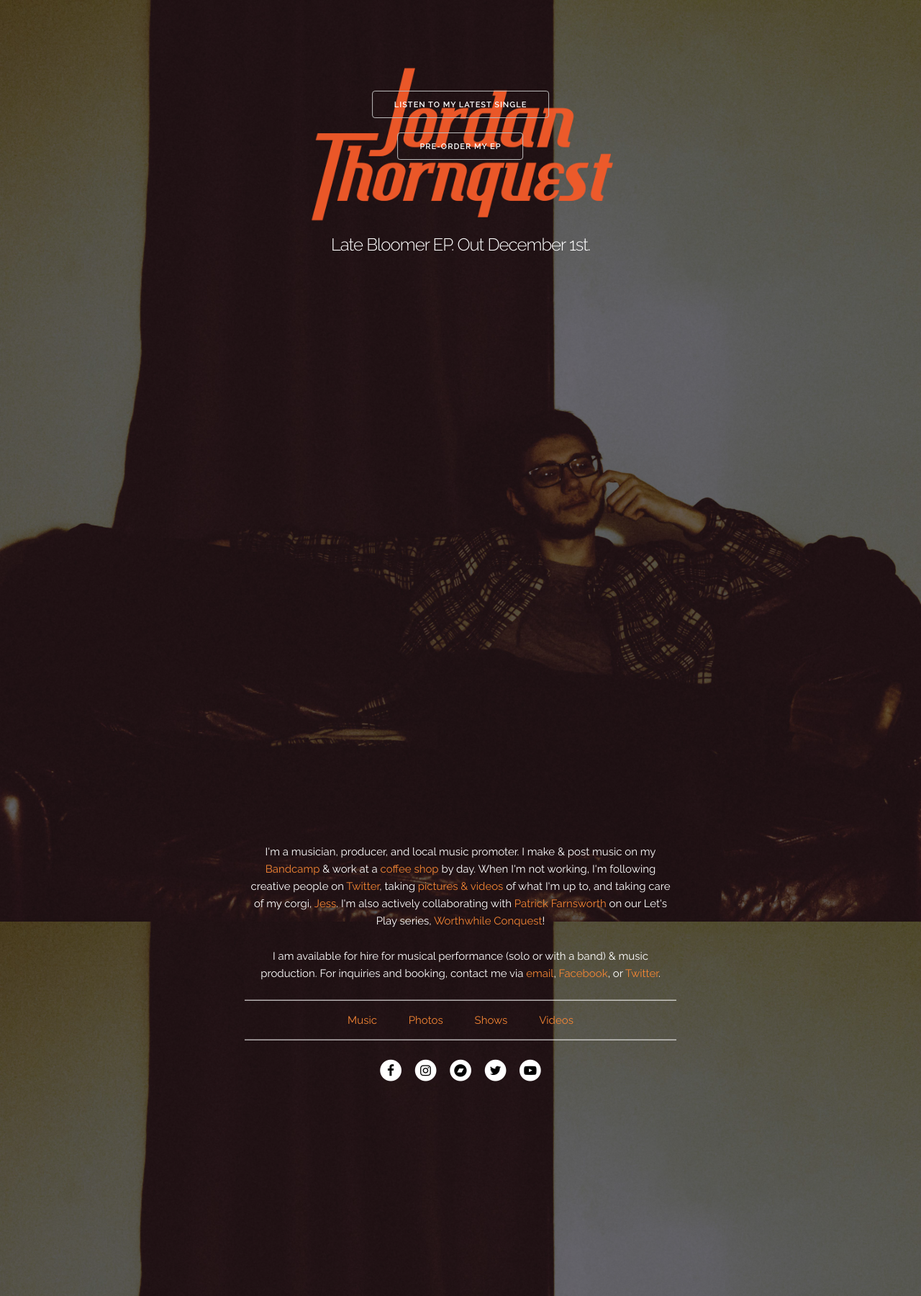
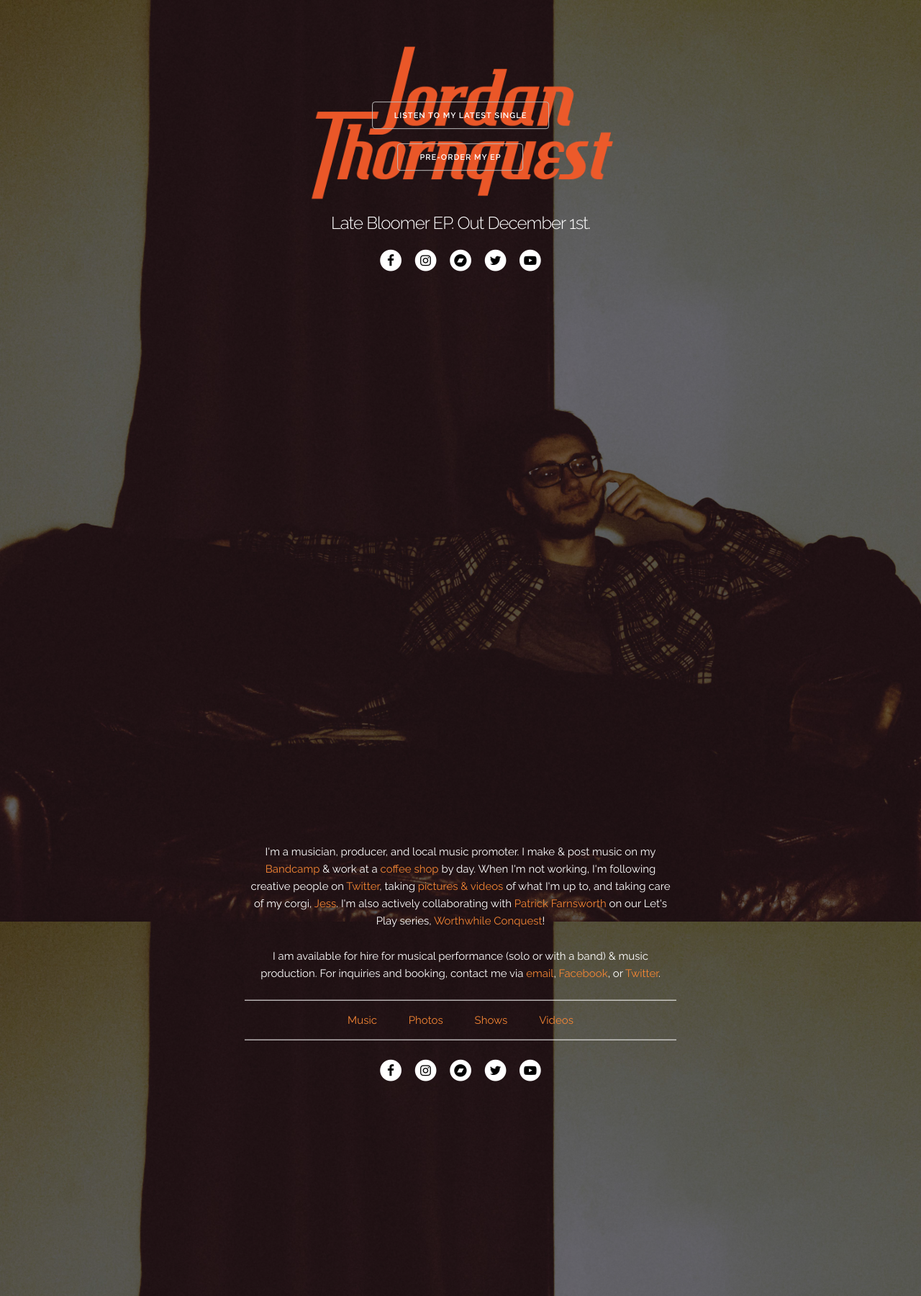
Before and after one commit to jordanthornquest/mains-and-monitors, a Jekyll site: the page built from index.html, in a window 1280 px wide. Shown: the whole page at 72% size. Built offline with Jekyll 4.4.1, drawn with Linux system fonts in a browser that asks for light colours; nearby versions of some CDN libraries.

Commit message:
Update index.html

```diff
--- a/index.html
+++ b/index.html
@@ -4,6 +4,7 @@
 
 <div class="intro">
   <div class="intro-content">
+    <div class="logo-box">
       <img class="img-responsive logo" src="logo.png" alt="Jordan Thornquest"></img>
       <nav class="mobile-nav">
         <ul>
@@ -14,9 +15,21 @@
         </ul>
       </nav>
       <h2>Late Bloomer EP. Out December 1st.</h2>
+    </div>
     <div class="buttons">
       <a class="button" href="http://music.jordanthornquest.com/track/people-demo">Listen to my latest single</a>
       <a class="button" href="http://music.jordanthornquest.com/track/late-bloomer">Pre-order my EP</a>
+    </div>
+    <div class="desktop-social">
+      <div class="social">
+        <ul>
+          <li><a href="https://www.facebook.com/jordanthornquestofficial"><span class="fa-stack fa-lg"><i class="fa fa-circle fa-stack-2x"></i><i class="fa fa-facebook fa-stack-1x fa-inverse"></i></span></a></li>
+          <li><a href="https://instagram.com/jordanthornquest"><span class="fa-stack fa-lg"><i class="fa fa-circle fa-stack-2x"></i><i class="fa fa-instagram fa-stack-1x fa-inverse"></i></span></a></li>
+          <li><a href="http://music.jordanthornquest.com"><span class="fa-stack fa-lg"><i class="fa fa-circle fa-stack-2x"></i><i class="fa fa-bandcamp fa-stack-1x fa-inverse"></i></span></a></li>
+          <li><a href="https://twitter.com/jsthornquest"><span class="fa-stack fa-lg"><i class="fa fa-circle fa-stack-2x"></i><i class="fa fa-twitter fa-stack-1x fa-inverse"></i></span></a></li>
+          <li><a href="https://youtube.com/jordanthornquest"><span class="fa-stack fa-lg"><i class="fa fa-circle fa-stack-2x"></i><i class="fa fa-youtube-play fa-stack-1x fa-inverse"></i></span></a></li>
+        </ul>
+      </div>
     </div>
   </div>
 </div>
```
Lines whose indentation alone changed are shown as unchanged.
